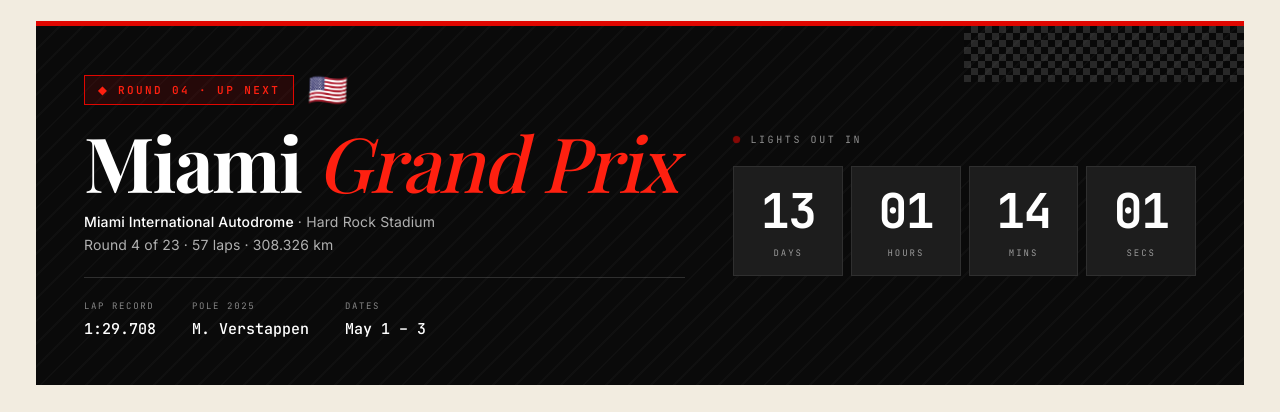
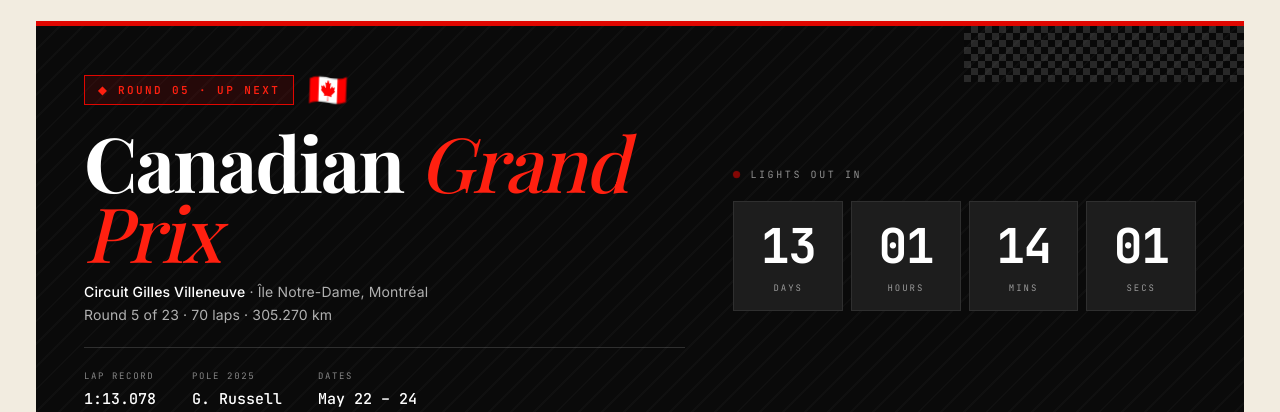
Before and after one commit to Devyansh2005/F1-Dashboard, a plain HTML site: page index.html in a window 1280 px wide. Shown: the part 556-968 px from the top of the page. Drawn offline with nearby package versions, Linux system fonts and the light colour scheme; no server answers; a web font is replaced by a local one.

Commit message:
feat: update next race hero block from Miami GP to Canadian GP

```diff
--- a/index.html
+++ b/index.html
@@ -2206,25 +2206,25 @@
       <div class="race-grid">
         <div class="race-left">
           <div class="race-meta-row">
-            <span class="race-round">◆ Round 04 · Up Next</span>
-            <span class="race-flag-big">🇺🇸</span>
-          </div>
-          <h2 class="race-name">Miami <em>Grand Prix</em></h2>
-          <div class="race-circuit"><strong>Miami International Autodrome</strong> · Hard Rock Stadium</div>
-          <div class="race-circuit">Round 4 of 23 · 57 laps · 308.326 km</div>
+            <span class="race-round">◆ Round 05 · Up Next</span>
+            <span class="race-flag-big">🇨🇦</span>
+          </div>
+          <h2 class="race-name">Canadian <em>Grand Prix</em></h2>
+          <div class="race-circuit"><strong>Circuit Gilles Villeneuve</strong> · Île Notre-Dame, Montréal</div>
+          <div class="race-circuit">Round 5 of 23 · 70 laps · 305.270 km</div>
 
           <div class="race-stats">
             <div class="race-stat">
               <div class="race-stat-label">Lap Record</div>
-              <div class="race-stat-val">1:29.708</div>
+              <div class="race-stat-val">1:13.078</div>
             </div>
             <div class="race-stat">
               <div class="race-stat-label">Pole 2025</div>
-              <div class="race-stat-val">M. Verstappen</div>
+              <div class="race-stat-val">G. Russell</div>
             </div>
             <div class="race-stat">
               <div class="race-stat-label">Dates</div>
-              <div class="race-stat-val">May 1 – 3</div>
+              <div class="race-stat-val">May 22 – 24</div>
             </div>
           </div>
         </div>
```
